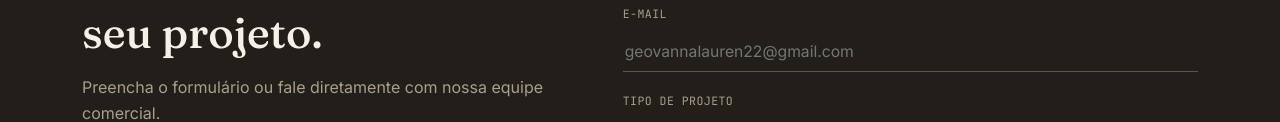
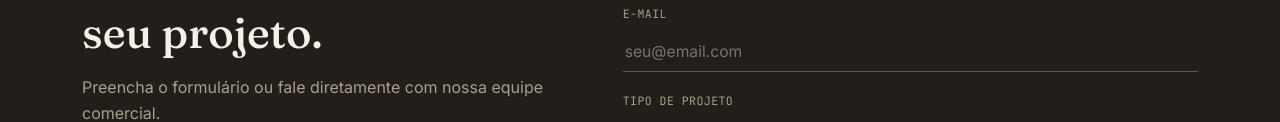
Before and after one commit to GeovannaLaurentino/PortfolioEmpresaConstrucao, a plain HTML site: page index.html in a window 1280 px wide. Shown: the part 5763-5885 px from the top of the page. Drawn offline with Linux system fonts and the light colour scheme.

```diff
--- a/index.html
+++ b/index.html
@@ -566,7 +566,7 @@
       </div>
       <div>
         <label>E-mail</label>
-        <input type="email" id="contEmail" required placeholder="geovannalauren22@gmail.com">
+        <input type="email" id="contEmail" required placeholder="seu@email.com">
       </div>
       <div>
         <label>Tipo de projeto</label>
```
